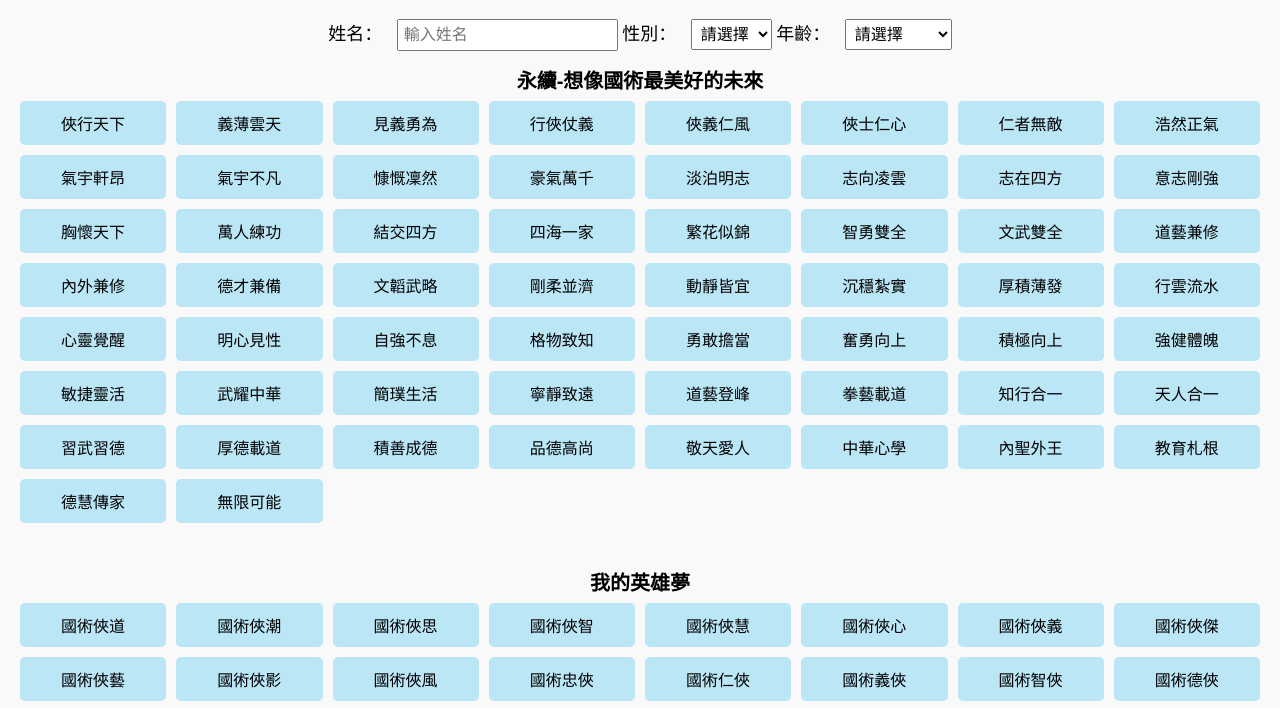
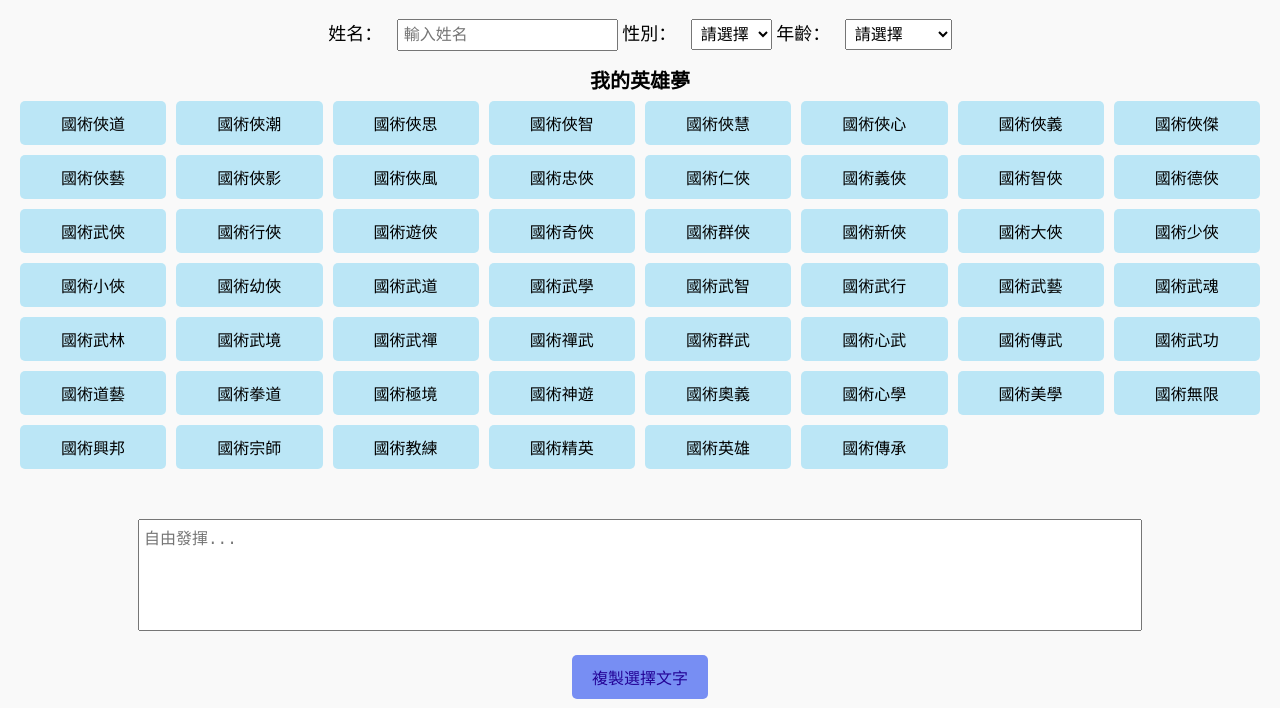
Before and after one commit to iceautumn2/AI-Martial, a plain HTML site: page index.html in a window 1280 px wide. Shown: the part 70-778 px from the top of the page. Drawn offline with Linux system fonts and the light colour scheme.

Commit message:
Update index.html

```diff
--- a/index.html
+++ b/index.html
@@ -14,7 +14,6 @@
         .button-container { display: grid; grid-template-columns: repeat(8, 1fr); gap: 10px; justify-content: center; }
         button { padding: 10px 20px; font-size: 16px; cursor: pointer; border: none; border-radius: 5px; background-color: #bbe6f6; }
 
-        .category 永續-想像國術最美好的未來 button { background-color: #f8c1e7 !important; }
         .category 我的英雄夢 button { background-color: #93dbfc !important ; }
         .selected {
             border: 1px solid #000;
@@ -80,17 +79,7 @@
 
     <script>
        const categories = {
-            "永續-想像國術最美好的未來":
-            ["俠行天下", "義薄雲天", "見義勇為", "行俠仗義","俠義仁風", "俠士仁心", "仁者無敵",
-            "浩然正氣", "氣宇軒昂", "氣宇不凡","慷慨凜然", "豪氣萬千", "淡泊明志", "志向凌雲",
-            "志在四方", "意志剛強", "胸懷天下","萬人練功", "結交四方", "四海一家","繁花似錦", "智勇雙全", "文武雙全",
-            "道藝兼修", "內外兼修", "德才兼備","文韜武略", "剛柔並濟", "動靜皆宜","沉穩紮實", "厚積薄發", "行雲流水",
-            "心靈覺醒", "明心見性", "自強不息","格物致知", "勇敢擔當", "奮勇向上","積極向上", "強健體魄", "敏捷靈活",
-            "武耀中華", "簡璞生活", "寧靜致遠","道藝登峰", "拳藝載道", "知行合一","天人合一", "習武習德", "厚德載道",
-            "積善成德", "品德高尚", "敬天愛人","中華心學", "內聖外王", "教育札根","德慧傳家", "無限可能"
-            ],
-
-            "我的英雄夢":
+             "我的英雄夢":
             ["國術俠道", "國術俠潮", "國術俠思", "國術俠智","國術俠慧", "國術俠心", "國術俠義","國術俠傑", "國術俠藝",
              "國術俠影", "國術俠風", "國術忠俠", "國術仁俠","國術義俠", "國術智俠", "國術德俠","國術武俠", "國術行俠",
             "國術遊俠", "國術奇俠", "國術群俠", "國術新俠","國術大俠", "國術少俠", "國術小俠","國術幼俠", "國術武道",
```
